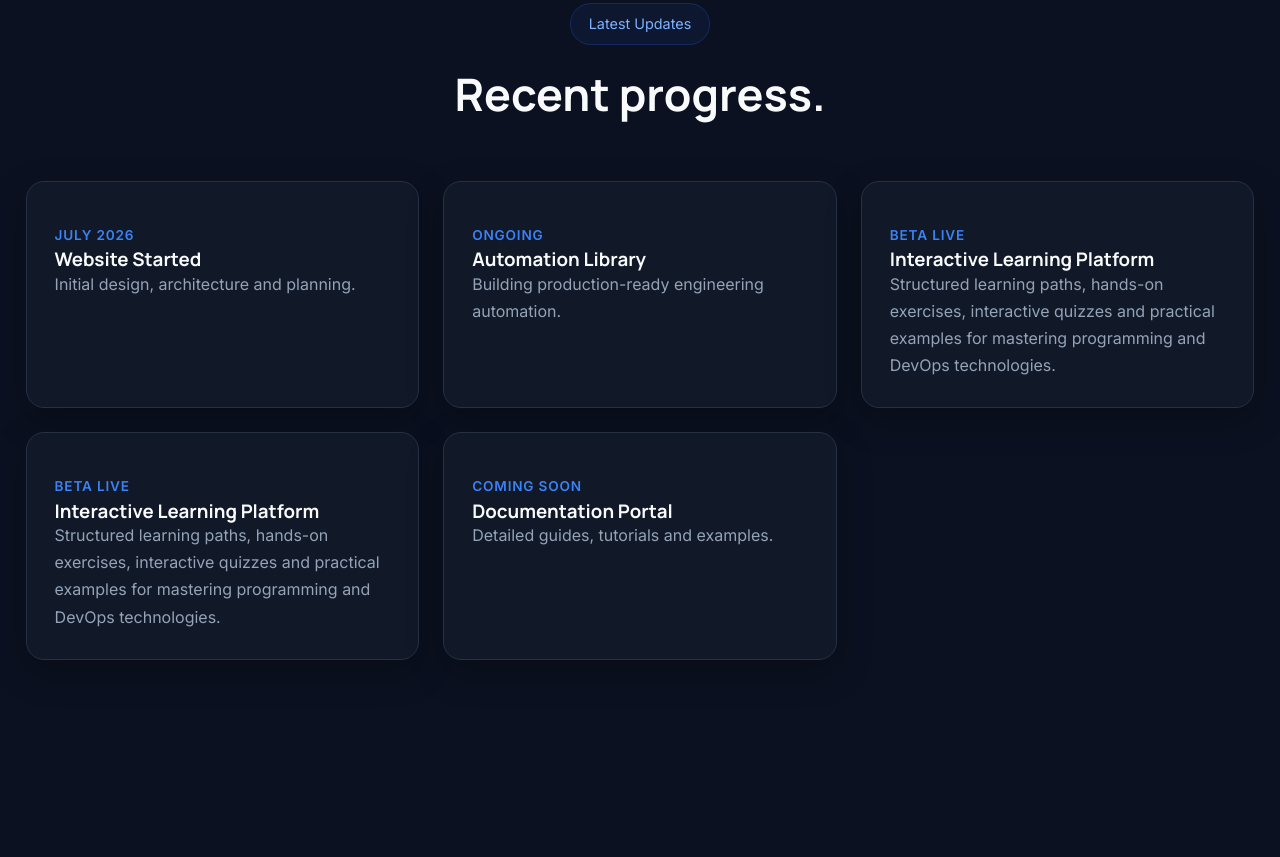
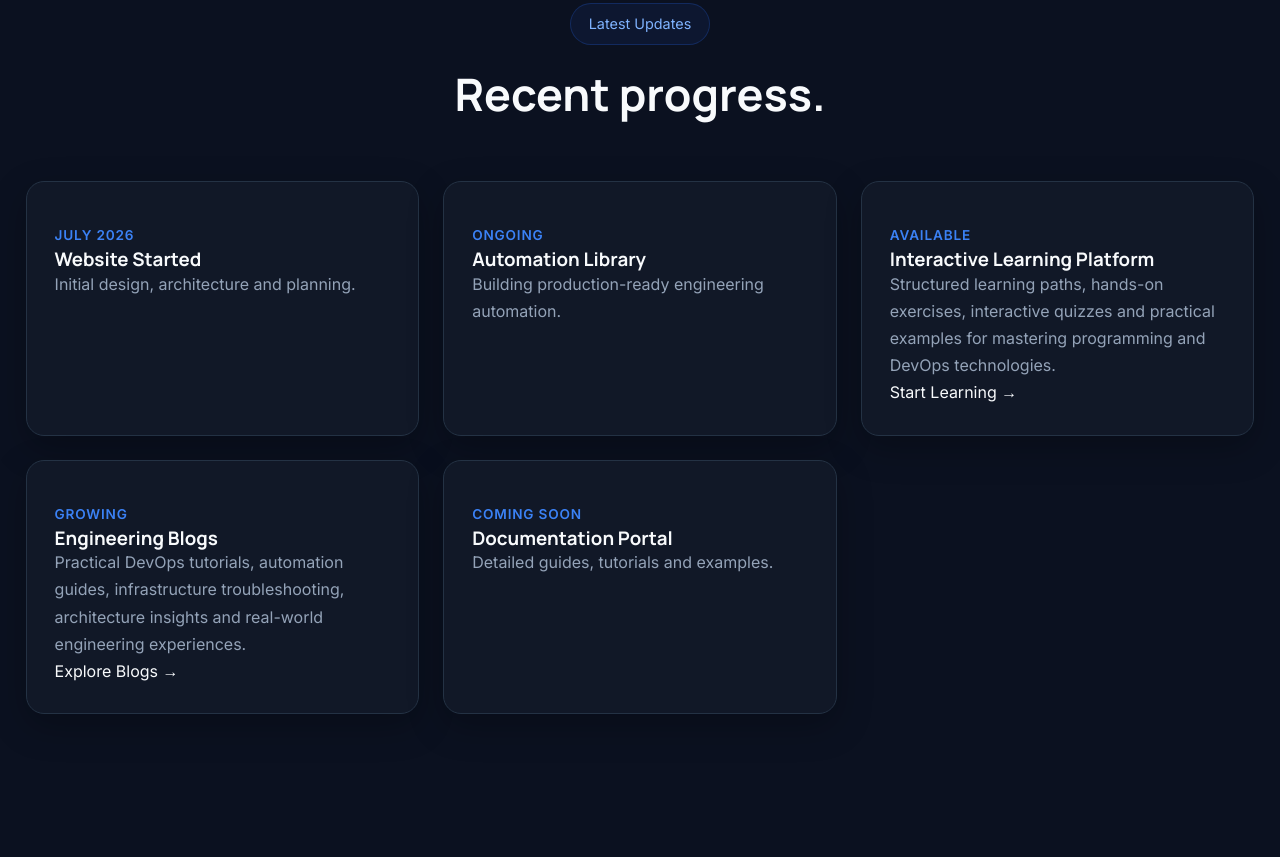
Before and after one commit to opsnest-website/OpsNest, a plain HTML site: page index.html in a window 1280 px wide. Shown: the part 7435-8292 px from the top of the page. Drawn offline with Linux system fonts and the light colour scheme.

Commit message:
added new update cards

```diff
--- a/index.html
+++ b/index.html
@@ -1087,10 +1087,10 @@
 
             </article>
 
-            <article class="update-card">
+            <a href="learn/" class="update-card update-card-link">
 
                 <span class="update-date">
-                    Beta Live
+                    Available
                 </span>
 
                 <h3>
@@ -1105,30 +1105,37 @@
                     programming and DevOps technologies.
                 </p>
 
-            </article>
+                <span class="card-link-text">
+                    Start Learning →
+                </span>
 
-            <article class="update-card">
+            </a>
+
+            <a href="blog/" class="update-card update-card-link">
 
                 <span class="update-date">
-                    Beta Live
+                    Growing
                 </span>
 
                 <h3>
-                    Interactive Learning Platform
+                    Engineering Blogs
                 </h3>
 
                 <p>
-                    Structured learning paths,
-                    hands-on exercises,
-                    interactive quizzes
-                    and practical examples for mastering
-                    programming and DevOps technologies.
+                    Practical DevOps tutorials,
+                    automation guides,
+                    infrastructure troubleshooting,
+                    architecture insights
+                    and real-world engineering experiences.
                 </p>
 
-            </article>
+                <span class="card-link-text">
+                    Explore Blogs →
+                </span>
+
+            </a>
 
             <article class="update-card">
-
                 <span class="update-date">
                     Coming Soon
                 </span>
```
